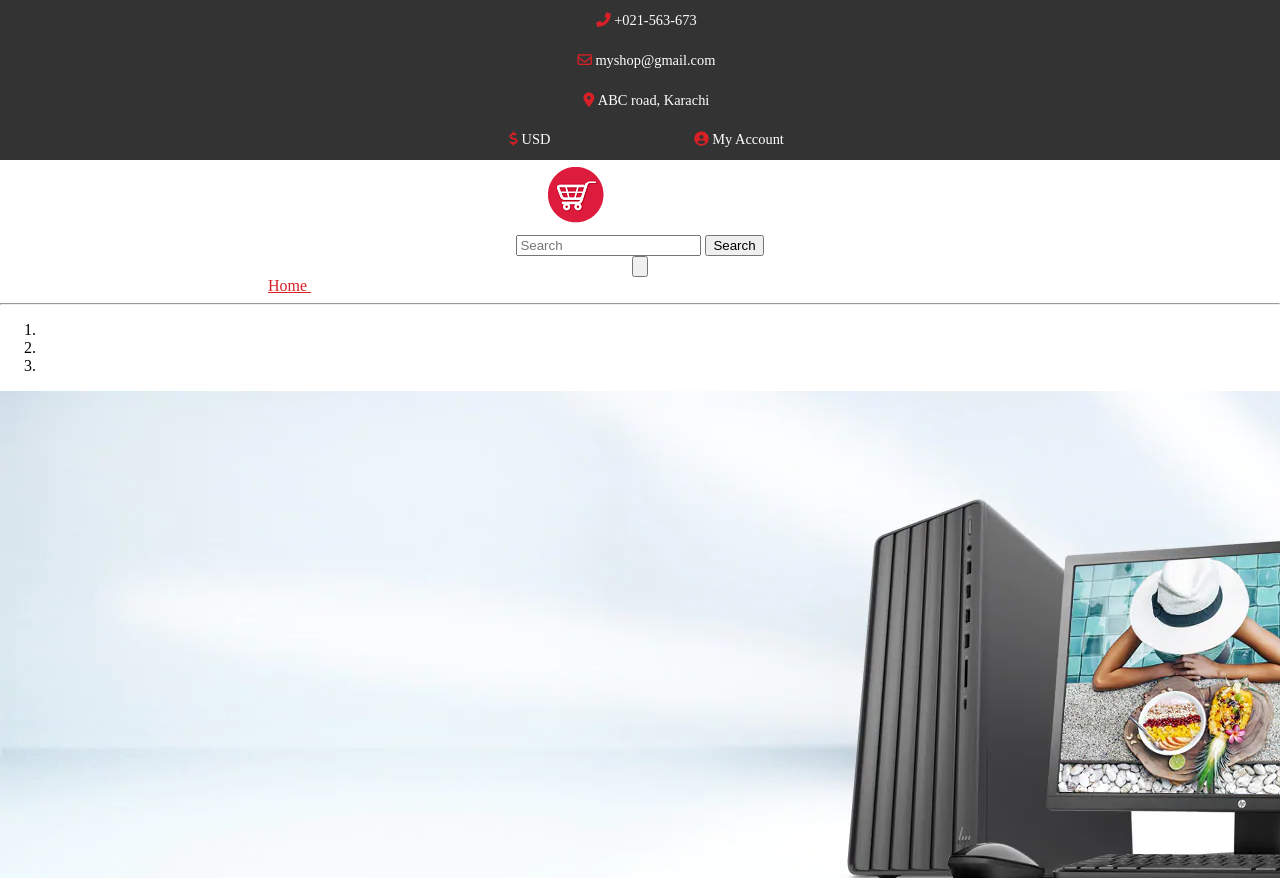
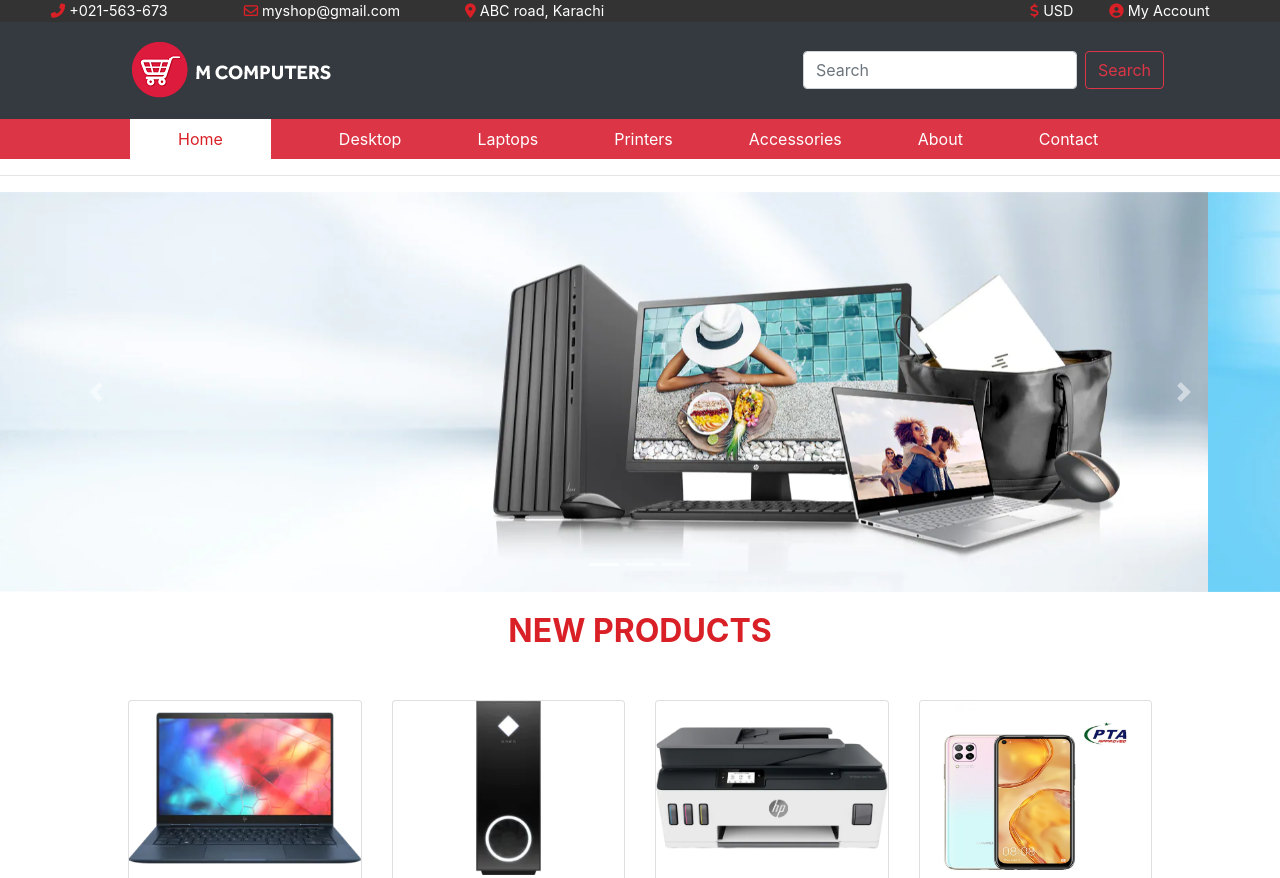
Before and after one commit to mehwish-nizam/Ecommerce-site, a plain HTML site: page index.html in a window 1280 px wide. Shown: the top 878 px of the page. Drawn offline with nearby package versions, Linux system fonts and the light colour scheme.

Commit message:
Updating

```diff
--- a/index.html
+++ b/index.html
@@ -5,7 +5,7 @@
     <meta name="viewport" content="width=device-width, initial-scale=1.0">
     <meta http-equiv="X-UA-Compatible" content="ie=edge">
     <title>Shop</title>
-    <!--<link rel="stylesheet" href="//stackpath.bootstrapcdn.com/bootstrap/4.5.0/css/bootstrap.min.css" integrity="sha384-9aIt2nRpC12Uk9gS9baDl411NQApFmC26EwAOH8WgZl5MYYxFfc+NcPb1dKGj7Sk" crossorigin="anonymous">-->
+    <link rel="stylesheet" href="//stackpath.bootstrapcdn.com/bootstrap/4.5.0/css/bootstrap.min.css" integrity="sha384-9aIt2nRpC12Uk9gS9baDl411NQApFmC26EwAOH8WgZl5MYYxFfc+NcPb1dKGj7Sk" crossorigin="anonymous">
     <!--<link rel="stylesheet" href="styles/bootstrap-337.min.css">-->
     <script src="https://kit.fontawesome.com/46436e0444.js" crossorigin="anonymous"></script>
     <link rel="stylesheet" href="styles/style.css">
```
